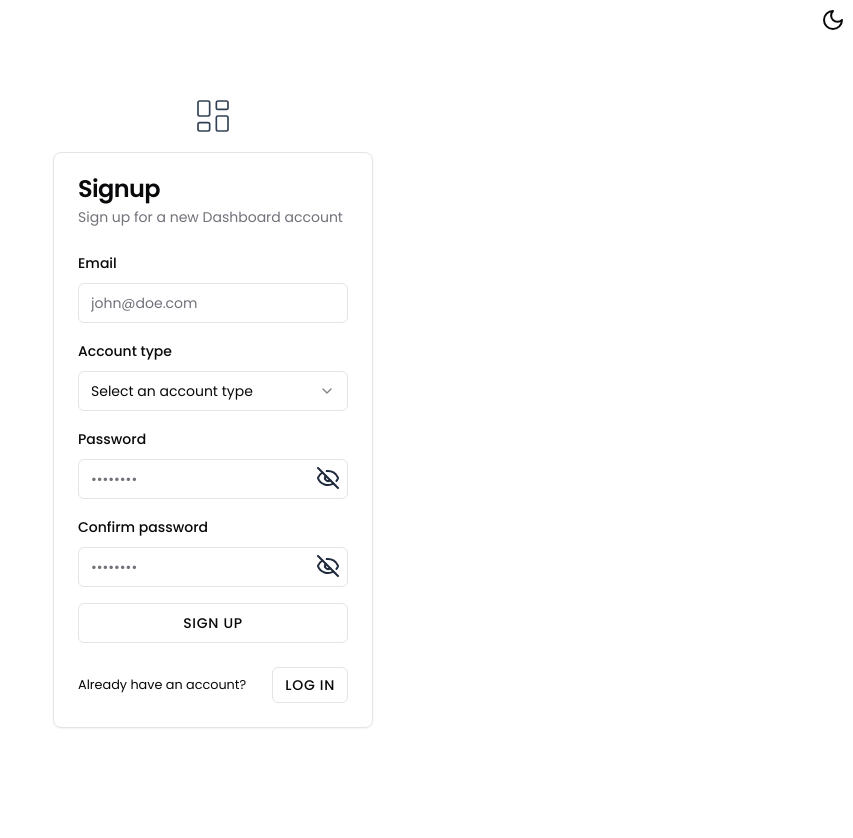
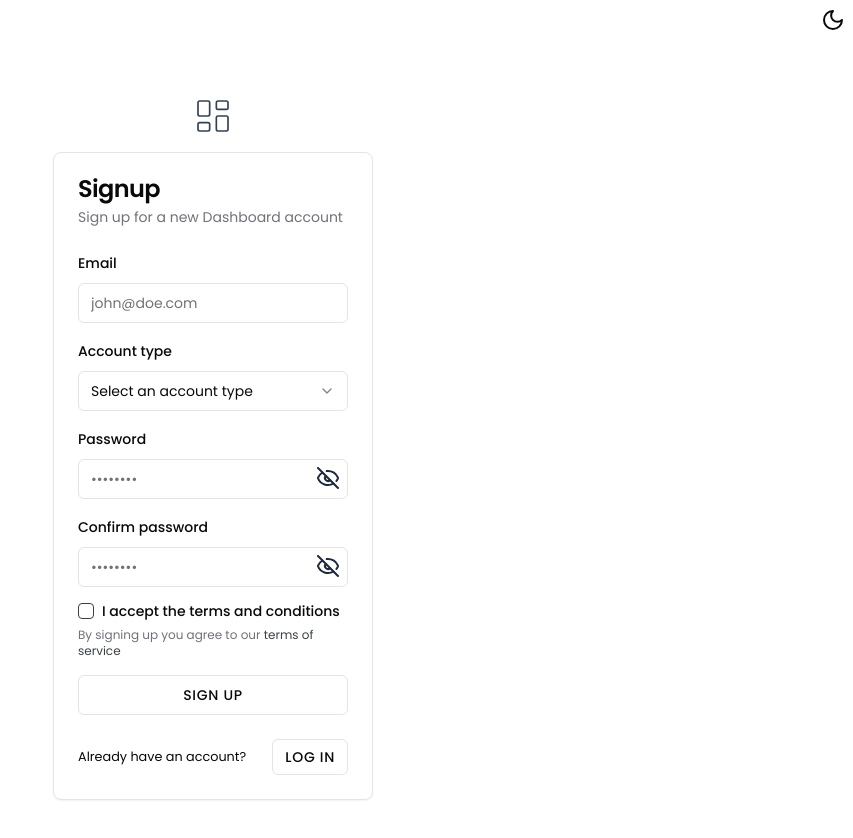
Before and after one commit to bmenc/demo, a Next.js app: page /sign-up in a window 1280 px wide. Shown: the top 838 px of the page, without its empty margins (427-1280 px from the left). Built offline with nearby package versions, Linux system fonts and the light colour scheme.

Commit message:
feat: add terms and conditions checkbox to sign-up form

```diff
--- a/app/(logged-out)/sign-up/page.tsx
+++ b/app/(logged-out)/sign-up/page.tsx
@@ -1,11 +1,13 @@
 "use client";
 import Link from "next/link";
+import { useRouter } from "next/navigation";
 import * as zod from "zod";
 import { zodResolver } from "@hookform/resolvers/zod";
 import { format } from "date-fns";
 import { useForm } from "react-hook-form";
 import { LayoutDashboard, CalendarIcon } from "lucide-react";
 import { Button } from "@/components/ui/button";
+import { Checkbox } from "@/components/ui/checkbox";
 import {
   Card,
   CardContent,
@@ -21,6 +23,7 @@
   FormItem,
   FormLabel,
   FormMessage,
+  FormDescription,
 } from "@/components/ui/form";
 import { Input } from "@/components/ui/input";
 import { Popover } from "@/components/ui/popover";
@@ -47,7 +50,7 @@
       .optional()
       .refine(
         (date) => {
-          if (!date) return true; // Permitir que sea opcional
+          if (!date) return true;
           const today = new Date();
           const eighteenYearsAgo = new Date(
             today.getFullYear() - 18,
@@ -65,6 +68,9 @@
       .regex(/[a-z]/, "Password must contain at least one lowercase letter")
       .regex(/[0-9]/, "Password must contain at least one number"),
     passwordConfirm: zod.string(),
+    acceptTerms: zod.boolean().refine((value) => value, {
+      message: "You must accept the terms and conditions",
+    }),
   })
   .superRefine((data, context) => {
     if (data.accountType === "company") {
@@ -103,6 +109,7 @@
   });
 
 export default function SignupPage() {
+  const router = useRouter();
   const form = useForm<zod.infer<typeof formSchema>>({
     resolver: zodResolver(formSchema),
     defaultValues: {
@@ -115,6 +122,7 @@
 
   function handleSubmit(data: zod.infer<typeof formSchema>) {
     console.log(data);
+    router.push("/dashboard");
   }
 
   const accountType = form.watch("accountType");
@@ -351,6 +359,36 @@
                   );
                 }}
               ></FormField>
+              <FormField
+                control={form.control}
+                name="acceptTerms"
+                render={({ field }) => {
+                  return (
+                    <FormItem>
+                      <div className="flex flex-row gap-2 items-center">
+                        <FormControl>
+                          <Checkbox
+                            id="acceptTerms"
+                            checked={field.value}
+                            onCheckedChange={field.onChange}
+                          />
+                        </FormControl>
+                        <FormLabel>I accept the terms and conditions</FormLabel>
+                      </div>
+                      <FormDescription>
+                        By signing up you agree to our {""}
+                        <Link
+                          href={"/"}
+                          className="text-primary hover:underline"
+                        >
+                          terms of service
+                        </Link>
+                      </FormDescription>
+                      <FormMessage />
+                    </FormItem>
+                  );
+                }}
+              ></FormField>
               <Button type="submit" variant="outline">
                 Sign up
               </Button>
--- /dev/null
+++ b/components/ui/checkbox.tsx
@@ -0,0 +1,30 @@
+"use client"
+
+import * as React from "react"
+import * as CheckboxPrimitive from "@radix-ui/react-checkbox"
+import { Check } from "lucide-react"
+
+import { cn } from "@/lib/utils"
+
+const Checkbox = React.forwardRef<
+  React.ElementRef<typeof CheckboxPrimitive.Root>,
+  React.ComponentPropsWithoutRef<typeof CheckboxPrimitive.Root>
+>(({ className, ...props }, ref) => (
+  <CheckboxPrimitive.Root
+    ref={ref}
+    className={cn(
+      "peer h-4 w-4 shrink-0 rounded-sm border border-primary ring-offset-background focus-visible:outline-none focus-visible:ring-2 focus-visible:ring-ring focus-visible:ring-offset-2 disabled:cursor-not-allowed disabled:opacity-50 data-[state=checked]:bg-primary data-[state=checked]:text-primary-foreground",
+      className
+    )}
+    {...props}
+  >
+    <CheckboxPrimitive.Indicator
+      className={cn("flex items-center justify-center text-current")}
+    >
+      <Check className="h-4 w-4" />
+    </CheckboxPrimitive.Indicator>
+  </CheckboxPrimitive.Root>
+))
+Checkbox.displayName = CheckboxPrimitive.Root.displayName
+
+export { Checkbox }
--- a/package.json
+++ b/package.json
@@ -10,6 +10,7 @@
   },
   "dependencies": {
     "@hookform/resolvers": "^3.10.0",
+    "@radix-ui/react-checkbox": "^1.1.3",
     "@radix-ui/react-label": "^2.1.1",
     "@radix-ui/react-popover": "^1.1.5",
     "@radix-ui/react-select": "^2.1.5",
```
Also changed, not shown: 1 other file (tests, documents, lock files or other folders).
